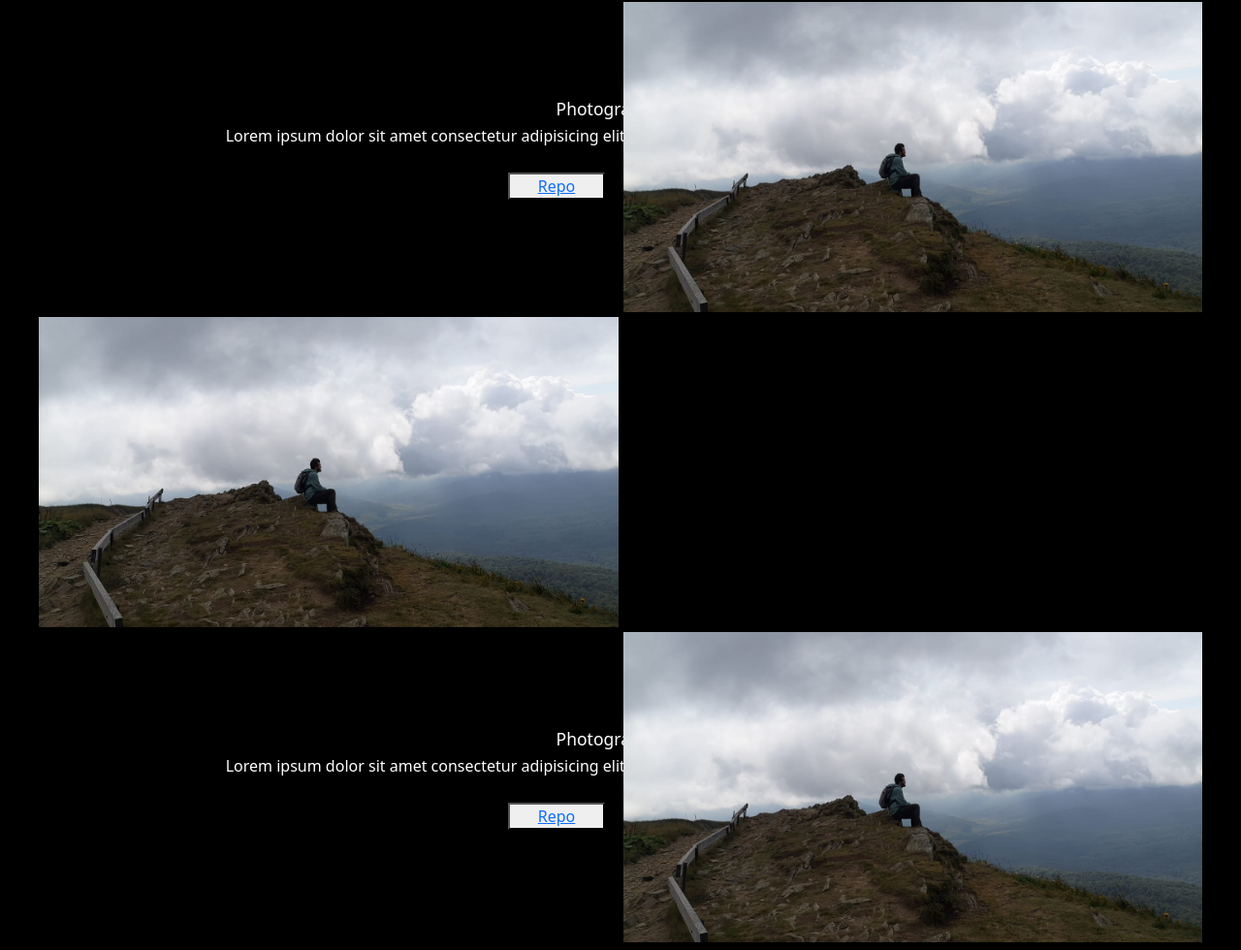
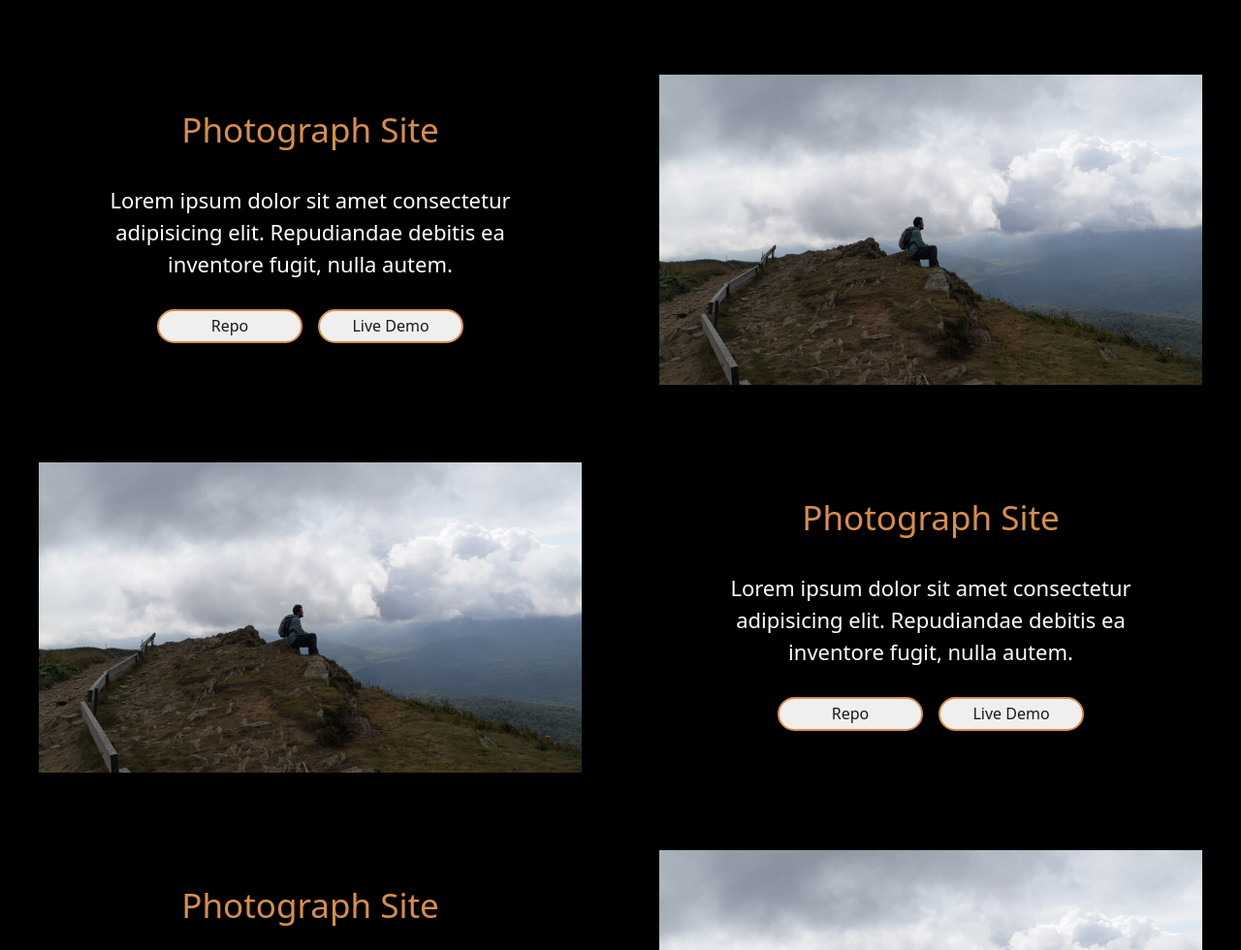
Before and after one commit to czesuaww/PortfolioSite, a plain HTML site: page index.html in a window 1280 px wide. Shown: the part 2783-3763 px from the top of the page at 97% size. Drawn offline with nearby package versions, Linux system fonts and the light colour scheme.

Commit message:
styled buttons and set proper position to text in project section

```diff
--- a/css/style.css
+++ b/css/style.css
@@ -350,30 +350,32 @@ body {
 }
 
 .projects {
+  position: relative;
   border-top: 1px solid #191919;
+  overflow: hidden;
 }
 
 .projects__card {
   display: -ms-grid;
   display: grid;
-  display: grid;
   -ms-grid-columns: (2fr)[2];
       grid-template-columns: repeat(2, 2fr);
-  -webkit-box-shadow: 0px 0px 0px #2e2e2e2e;
-          box-shadow: 0px 0px 0px #2e2e2e2e;
   -ms-grid-rows: (1fr)[8];
       grid-template-rows: repeat(8, 1fr);
 }
 
 .projects__card-img {
-  position: relative;
-  -webkit-box-pack: center;
-      -ms-flex-pack: center;
-          justify-content: center;
-  display: -webkit-box;
-  display: -ms-flexbox;
-  display: flex;
+  width: 100%;
   min-height: 40vh;
+  -webkit-transition: -webkit-transform 0.3s;
+  transition: -webkit-transform 0.3s;
+  transition: transform 0.3s;
+  transition: transform 0.3s, -webkit-transform 0.3s;
+}
+
+.projects__card-img:hover {
+  -webkit-transform: scale(1.1);
+          transform: scale(1.1);
 }
 
 .projects__card-img--first {
@@ -448,6 +450,7 @@ body {
           align-items: center;
   text-align: center;
   padding: 2em;
+  z-index: 10;
 }
 
 .projects__card-info--first {
@@ -486,17 +489,48 @@ body {
   grid-column: 1/3;
 }
 
+.projects__card-info-heading, .projects__card-info-text {
+  margin-bottom: 1em;
+}
+
+.projects__card-info-heading {
+  font-size: 3.5rem;
+  font-weight: 100;
+  color: #d88e49;
+}
+
+.projects__card-info-text {
+  font-size: 2.2rem;
+}
+
 .projects__card-info-buttons {
   display: -webkit-box;
   display: -ms-flexbox;
   display: flex;
-  -ms-flex-pack: distribute;
-      justify-content: space-around;
 }
 
 .projects__card-info-buttons-repo, .projects__card-info-buttons-demo {
-  width: 100px;
-  margin: 1em;
+  border-radius: 25px;
+  width: 150px;
+  height: 35px;
+  margin: 0.5em;
+  border: 2px solid #d88e49;
+}
+
+.projects__card-info-buttons-repo a, .projects__card-info-buttons-demo a {
+  display: -webkit-box;
+  display: -ms-flexbox;
+  display: flex;
+  -webkit-box-align: center;
+      -ms-flex-align: center;
+          align-items: center;
+  -webkit-box-pack: center;
+      -ms-flex-pack: center;
+          justify-content: center;
+  text-decoration: none;
+  color: #191919;
+  width: 100%;
+  height: 100%;
 }
 
 .footer {
@@ -561,7 +595,7 @@ body {
   .projects__card {
     -ms-grid-rows: (1fr)[4];
         grid-template-rows: repeat(4, 1fr);
-    gap: 5px 5px;
+    gap: 5em 5em;
   }
   .projects__card-img--first {
     -ms-grid-row: 1;
@@ -610,6 +644,43 @@ body {
     -ms-grid-column: 2;
     -ms-grid-column-span: 1;
     grid-column: 2/3;
+  }
+  .projects__card-info--first {
+    -ms-grid-row: 1;
+    -ms-grid-row-span: 1;
+    grid-row: 1/2;
+    -ms-grid-column: 2;
+    -ms-grid-column-span: 1;
+    grid-column: 2/3;
+  }
+  .projects__card-info--second {
+    -ms-grid-row: 2;
+    -ms-grid-row-span: 1;
+    grid-row: 2/3;
+    -ms-grid-column: 1;
+    -ms-grid-column-span: 1;
+    grid-column: 1/2;
+  }
+  .projects__card-info--third {
+    -ms-grid-row: 3;
+    -ms-grid-row-span: 1;
+    grid-row: 3/4;
+    -ms-grid-column: 2;
+    -ms-grid-column-span: 1;
+    grid-column: 2/3;
+  }
+  .projects__card-info--fourth {
+    -ms-grid-row: 4;
+    -ms-grid-row-span: 1;
+    grid-row: 4/5;
+    -ms-grid-column: 1;
+    -ms-grid-column-span: 1;
+    grid-column: 1/2;
+  }
+  .projects__card-info-buttons {
+    display: -webkit-box;
+    display: -ms-flexbox;
+    display: flex;
   }
 }
 
```
Also changed, not shown: 1 other file.
